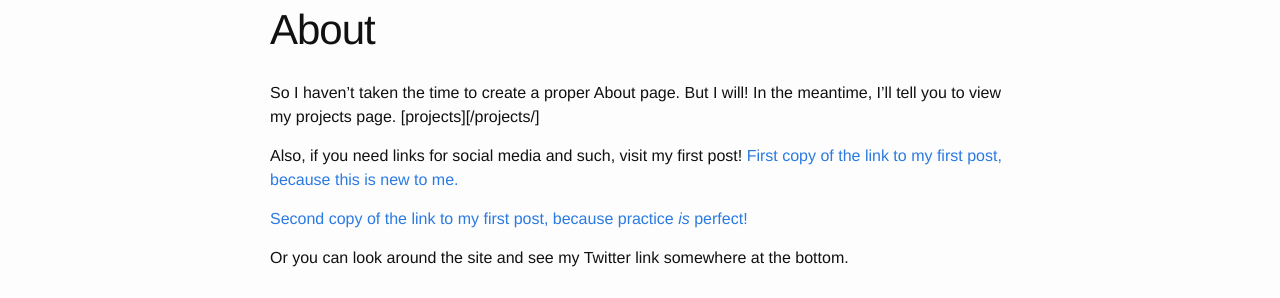
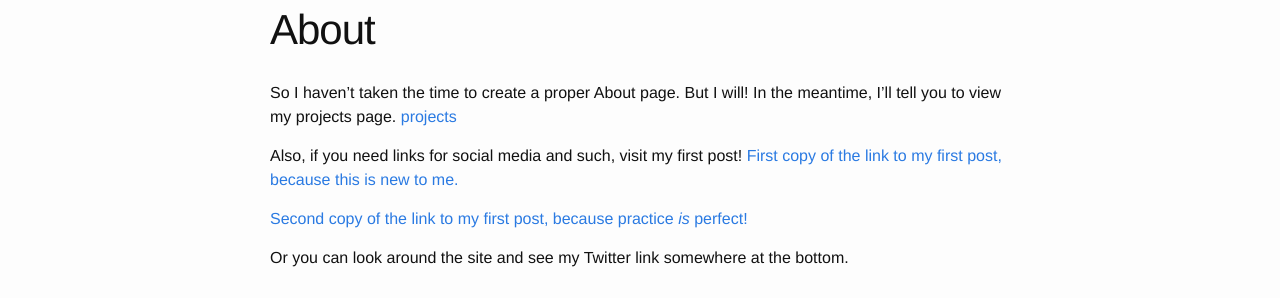
Before and after one commit to aewallace/aewallace.github.io, a Jekyll site: the page built from about.md, in a window 1280 px wide. Shown: the part 139-437 px from the top of the page. Built offline with Jekyll 4.4.1, drawn with Linux system fonts in a browser that asks for light colours.

Commit message:
fix broken link.

```diff
--- a/about.md
+++ b/about.md
@@ -5,7 +5,7 @@ permalink: /about/
 ---
 So I haven't taken the time to create a proper About page. But I will!
 In the meantime, I'll tell you to view my projects page.
-[projects][/projects/]
+[projects](/projects/)
 
 Also, if you need links for social media and such, visit my first post!
 [First copy of the link to my first post, because this is new to me.](/honeyimhome!/2015/10/07/it-begins.html)
```
